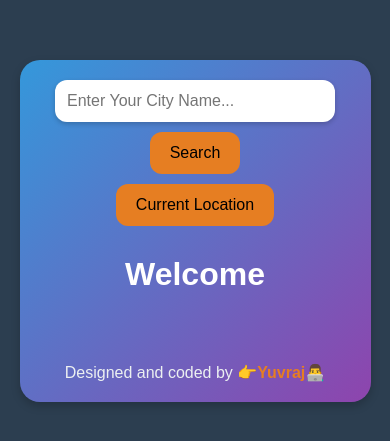
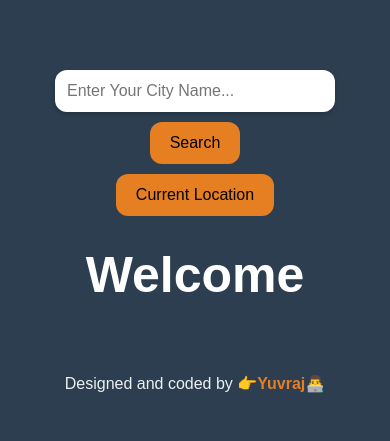
Before and after one commit to YRJ03/Weather, a React (Vite) app: page / in a window 390 px wide. Shown: the part 191-632 px from the top of the page. Built offline with nearby package versions, Linux system fonts and the light colour scheme.

Commit message:
Update App.css

```diff
--- a/src/App.css
+++ b/src/App.css
@@ -60,7 +60,7 @@ body {
 }
 
 .city-name {
-  font-size: 32px;
+  font-size: 50px;
   font-weight: bold;
   margin-top: 20px;
 }
@@ -189,6 +189,9 @@ body {
   .container {
     width: 90vw;
     padding: 20px;
+    background: #2c3e50;
+    border-radius: 0%;
+    box-shadow: 0 0 0;
   }
 
   .input {
@@ -202,15 +205,22 @@ body {
     text-align: center;
   }
 
+  .box-two,
+  .box-three {
+    display: flex;
+    flex-direction: column;
+    padding: 0px;
+  }
+
   .week-forecast {
-    flex-direction: column;
     justify-content: center;
+    flex-wrap: wrap;
     align-items: center;
-    gap: 10px;
+    gap: 20px;
   }
 
   .col {
     flex: none;
-    width: 80%;
+    width: 40%;
   }
 }
```
